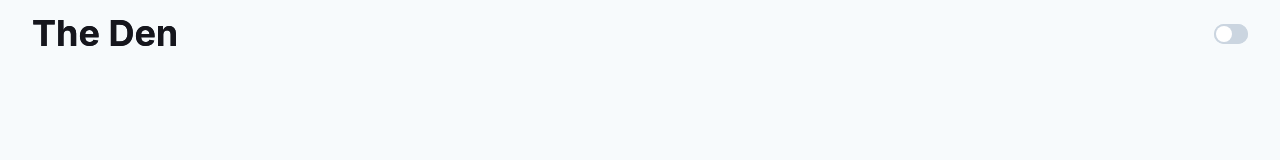
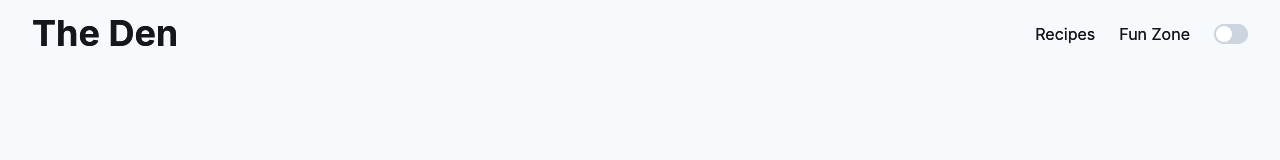
Before and after one commit to kev-luo/denmark, a Next.js app: page / in a window 1280 px wide. Shown: the top 160 px of the page. Built offline with nearby package versions, Linux system fonts and the light colour scheme.

Commit message:
add navbar

```diff
--- a/src/components/Header.tsx
+++ b/src/components/Header.tsx
@@ -1,4 +1,5 @@
-import { Flex, Heading, Switch, useColorMode } from '@chakra-ui/react'
+import { Flex, Heading, Switch, useColorMode, HStack, Link as ChakraLink } from '@chakra-ui/react'
+import Link from "next/link"
 import React from 'react'
 
 export default function Header() {
@@ -16,16 +17,25 @@ export default function Header() {
       px={8}
       py={3}
     >
-      <Heading>The Den</Heading>
+      <Link href="/">
+        <ChakraLink>
+          <Heading>The Den</Heading>
+        </ChakraLink>
+      </Link>
 
-      <Flex>
-
+      <HStack spacing="24px">
+        <Link href="/recipes">
+          <ChakraLink>Recipes</ChakraLink>
+        </Link>
+        <Link href="/funzone">
+          <ChakraLink>Fun Zone</ChakraLink>
+        </Link>
         <Switch
           color="green"
           isChecked={isDark}
           onChange={toggleColorMode}
         />
-      </Flex>
+      </HStack>
     </Flex>
   )
 }
```
